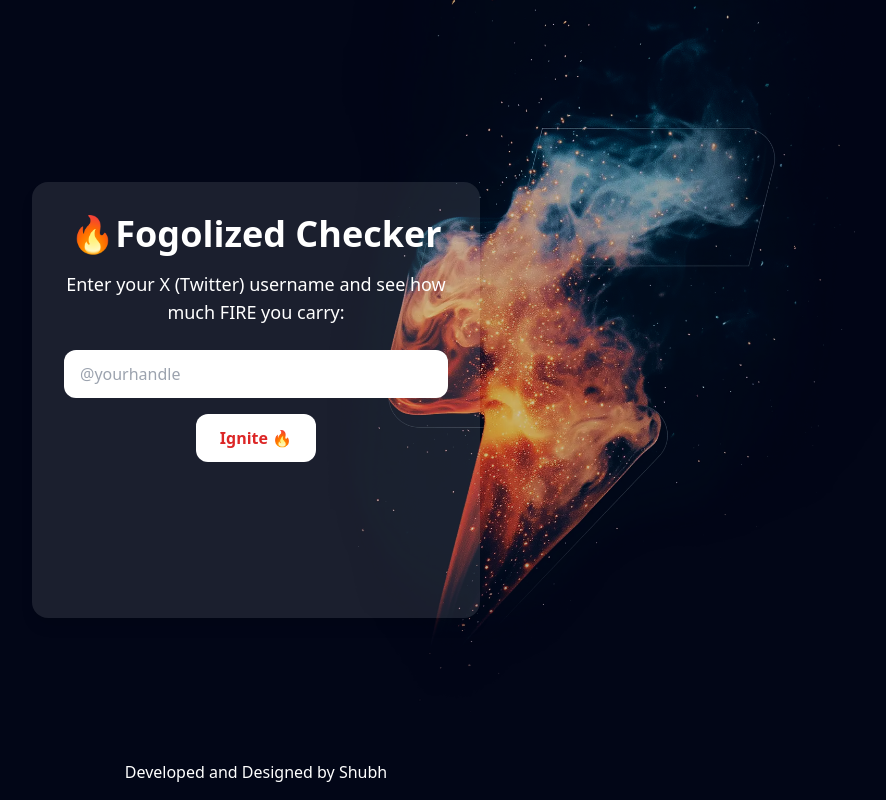
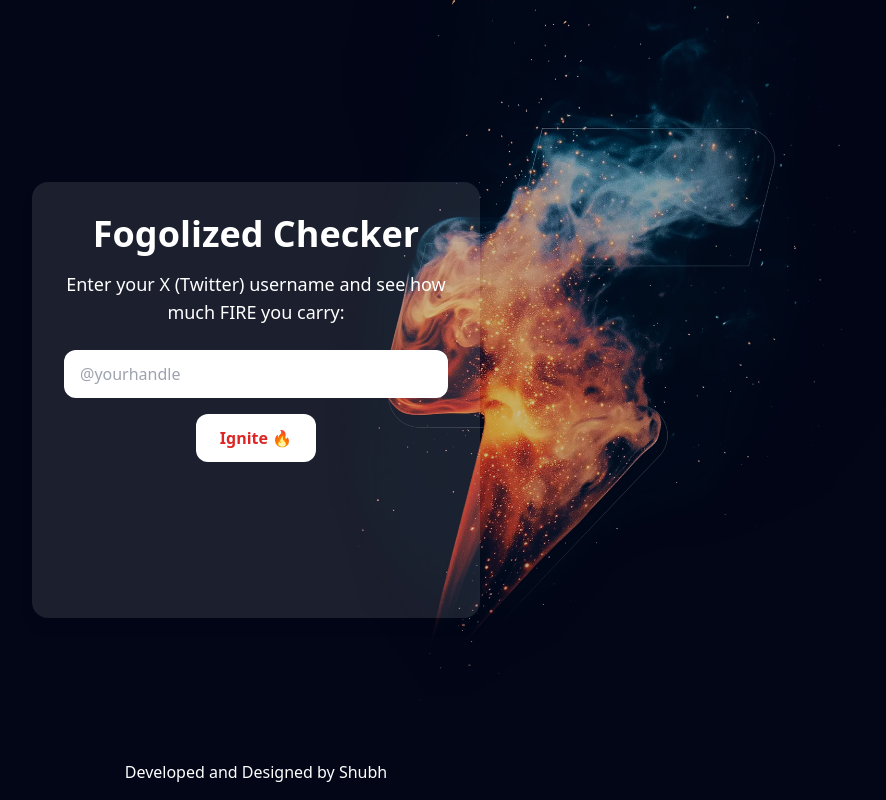
Before and after one commit to shhuubbhh/fogolized, a plain HTML site: page index.html in a window 1280 px wide. Shown: the whole page, without its empty margins (384-1270 px from the left). Drawn offline with nearby package versions, Linux system fonts and the light colour scheme.

Commit message:
Update index.html

```diff
--- a/index.html
+++ b/index.html
@@ -3,7 +3,7 @@
 <head>
   <meta charset="UTF-8" />
   <meta name="viewport" content="width=device-width, initial-scale=1.0"/>
-  <title>Fogolized Checker 🔥</title>
+  <title>Fogolized Checker </title>
   <script src="https://cdn.tailwindcss.com"></script>
   <style>
     .dot-flashing {
@@ -57,7 +57,7 @@ class="fixed right-[-180px] top-1/2 transform -translate-y-1/2 max-w-[1000px] op
 
   <!-- 🔥 Main App Box -->
   <div class="bg-white bg-opacity-10 p-8 rounded-2xl shadow-lg text-center w-full max-w-md relative z-10">
-    <h1 class="text-4xl font-bold mb-4">🔥Fogolized Checker</h1>
+    <h1 class="text-4xl font-bold mb-4">Fogolized Checker</h1>
     <p class="mb-6 text-lg">Enter your X (Twitter) username and see how much FIRE you carry:</p>
 
     <input
```
